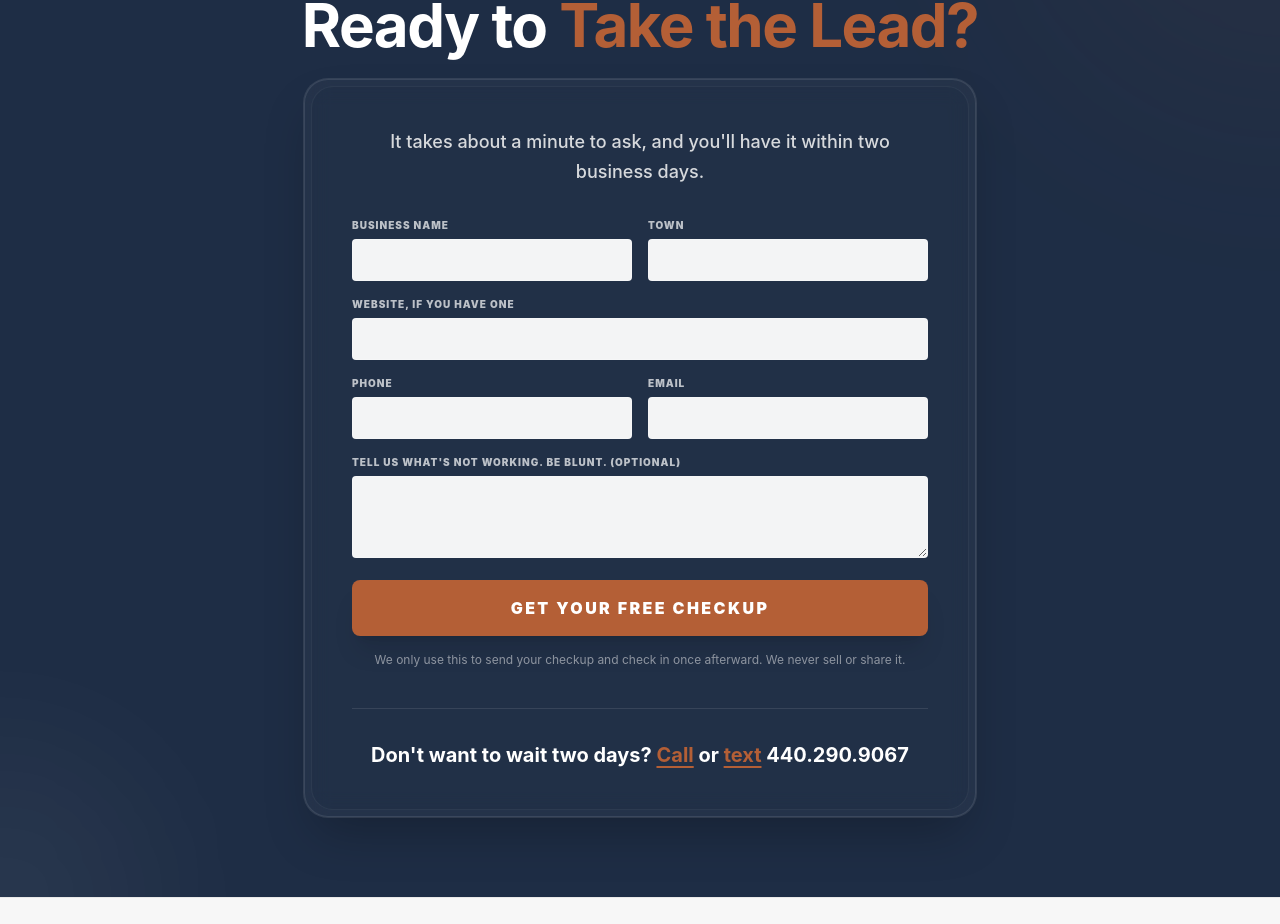
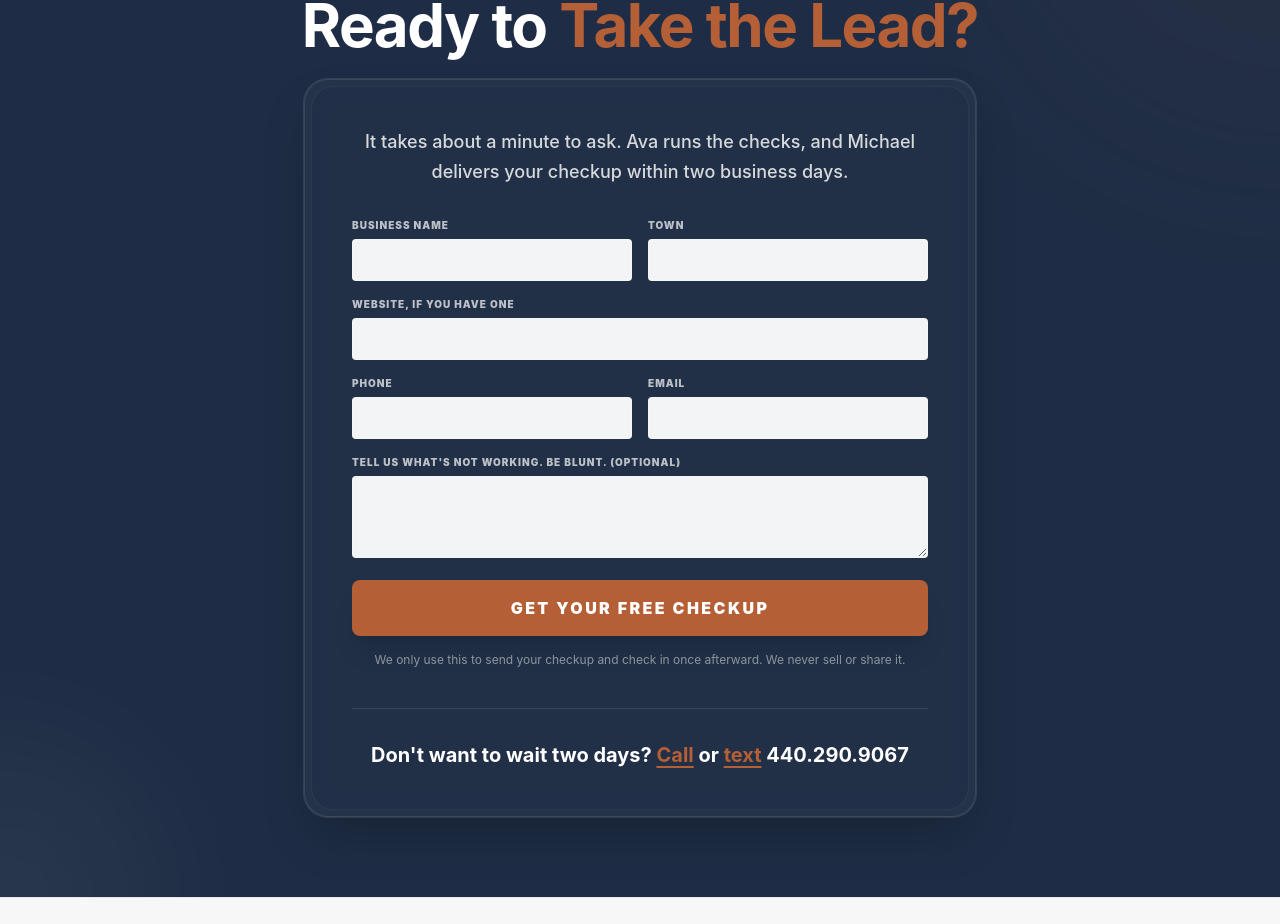
Before and after one commit to mtg-ohio/miles-to-go-site, a React (Vite) app: page / in a window 1280 px wide. Shown: the part 4037-4961 px from the top of the page. Built offline with nearby package versions, Linux system fonts and the light colour scheme.

Commit message:
Closing intro: Ava runs the checks, Michael delivers

```diff
--- a/src/components/ScaleSection.tsx
+++ b/src/components/ScaleSection.tsx
@@ -37,7 +37,7 @@ const ScaleSection: React.FC = () => {
         <div className="bg-white/[0.03] border border-white/10 p-1 md:p-1.5 rounded-3xl backdrop-blur-md max-w-2xl mx-auto shadow-2xl overflow-hidden ring-1 ring-white/10">
           <div className="bg-mtg-navy/40 p-6 sm:p-10 rounded-[22px] border border-white/5">
             <p className="text-mtg-soft-white opacity-85 mb-8 text-base md:text-lg leading-relaxed font-medium">
-              It takes about a minute to ask, and you&apos;ll have it within two business days.
+              It takes about a minute to ask. Ava runs the checks, and Michael delivers your checkup within two business days.
             </p>
 
             <form name="checkup" method="POST" onSubmit={needOneContact} data-netlify="true" data-netlify-honeypot="company-url" className="space-y-4 text-left">
```
